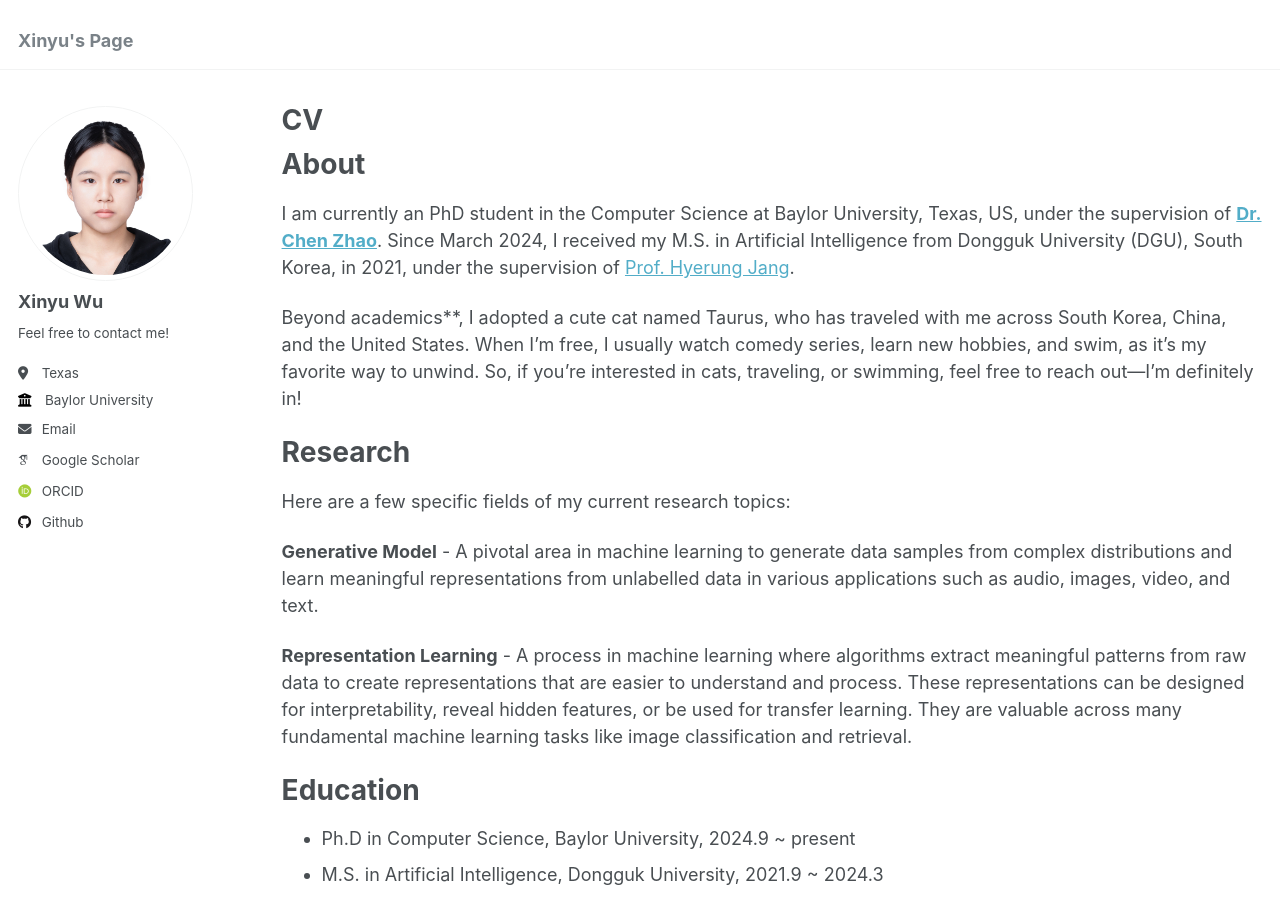
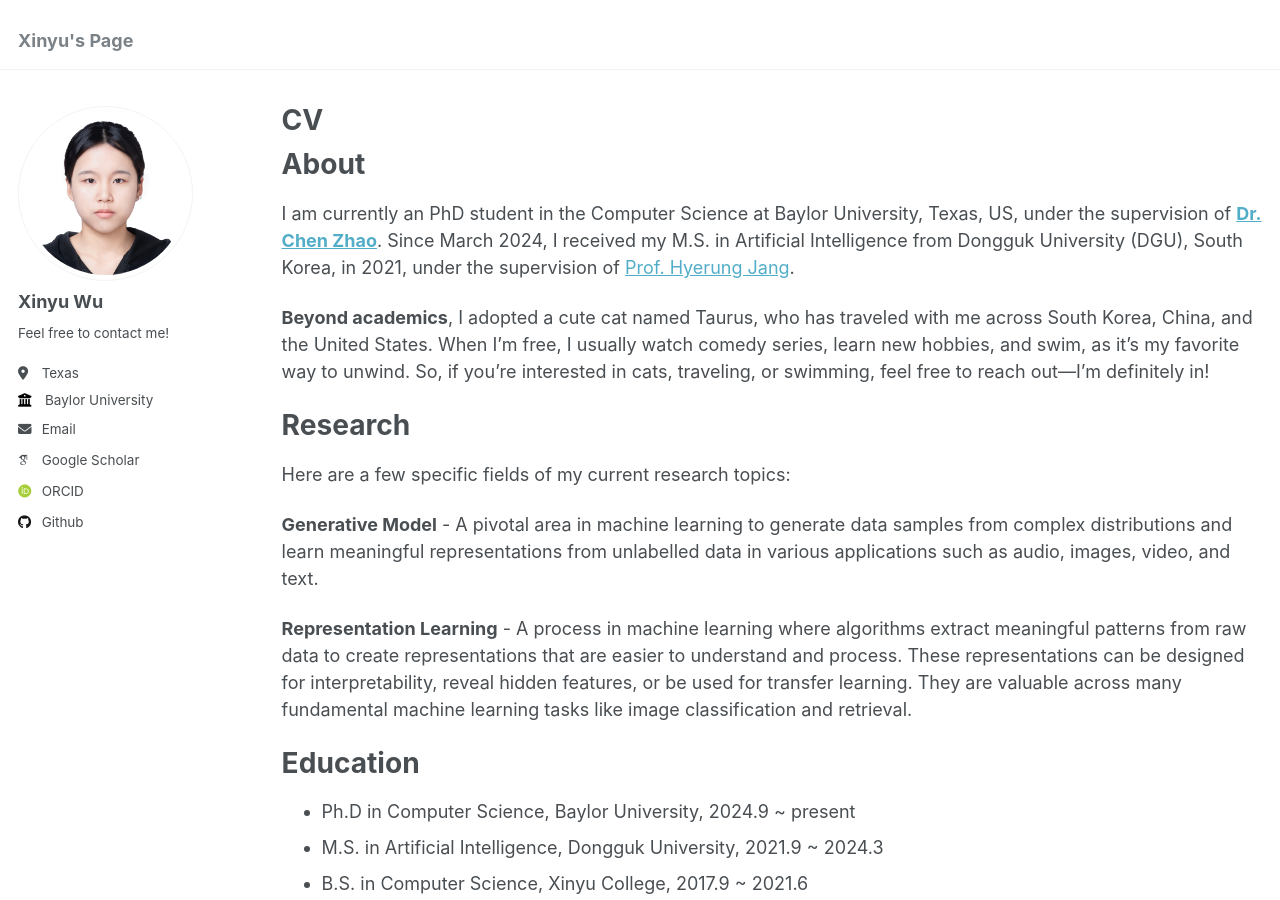
Before and after one commit to wuxinyu519/wuxinyu519.github.io, a Jekyll site: the page built from _pages/cv.md, in a window 1280 px wide and 900 px high. Built offline with Jekyll 4.4.1, drawn with Linux system fonts in a browser that asks for light colours; some web fonts are replaced.

Commit message:
Add about

```diff
--- a/_pages/cv.md
+++ b/_pages/cv.md
@@ -12,7 +12,7 @@
 ======
 I am currently an PhD student in the Computer Science at Baylor University, Texas, US, under the supervision of [**Dr. Chen Zhao**](https://charliezhaoyinpeng.github.io/homepage/). Since March 2024, I received my M.S. in Artificial Intelligence from Dongguk University (DGU), South Korea, in 2021, under the supervision of [Prof. Hyerung Jang](https://sites.google.com/view/hrjang/home).
 
-Beyond academics**, I adopted a cute cat named Taurus, who has traveled with me across South Korea, China, and the United States. When I’m free, I usually watch comedy series, learn new hobbies, and swim, as it's my favorite way to unwind. So, if you're interested in cats, traveling, or swimming, feel free to reach out—I'm definitely in!
+**Beyond academics**, I adopted a cute cat named Taurus, who has traveled with me across South Korea, China, and the United States. When I’m free, I usually watch comedy series, learn new hobbies, and swim, as it's my favorite way to unwind. So, if you're interested in cats, traveling, or swimming, feel free to reach out—I'm definitely in!
 
 
 Research
```
